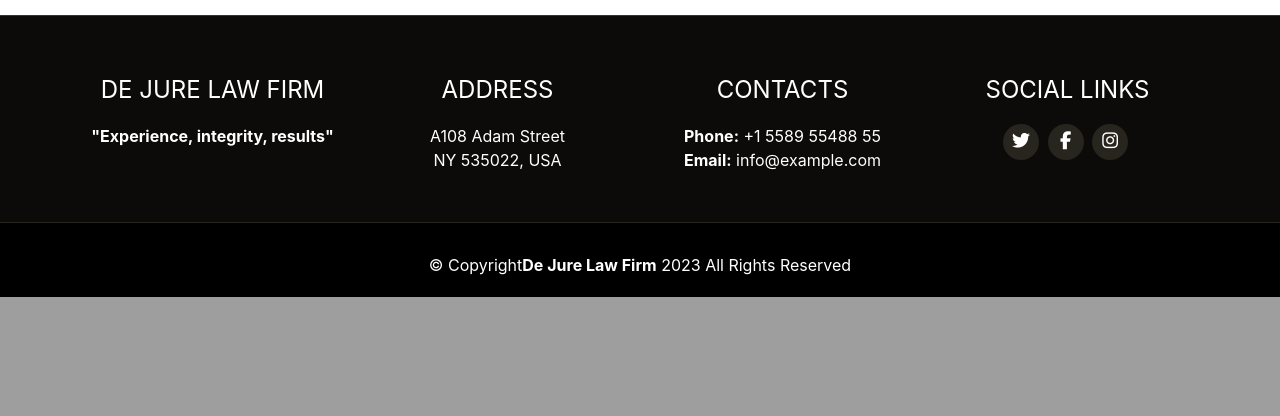
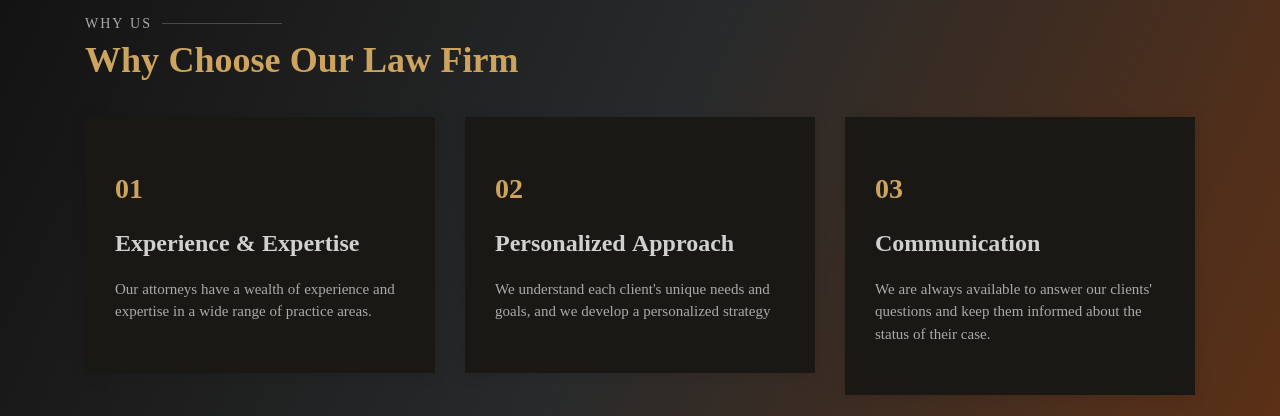
Before and after one commit to daws11/Law-Firm-Website, a Django app: page / in a window 1280 px wide. Shown: the part 867-1283 px from the top of the page. Before the commit the page ends 1164 px from the top, so only its background shows below. Run offline with Django 3.2, Linux system fonts and the light colour scheme; data that the repository does not hold is empty; some libraries are stand-ins or nearby versions; some web fonts are replaced.

Commit message:
Add about us section with styles

```diff
--- a/static/css/style.css
+++ b/static/css/style.css
@@ -1,5 +1,42 @@
+/* general styles */
+body {
+    font-family: 'Noto Serif Lao', serif;
+}
+
+.section-title {
+    padding-bottom: 40px;
+    padding: 20px 0 30px 0;
+}
+
+.section-title h2 {
+    font-size: 14px;
+    font-weight: 500;
+    padding: 0;
+    line-height: 1px;
+    margin: 0 0 5px 0;
+    letter-spacing: 2px;
+    text-transform: uppercase;
+    color: #aaaaaa;
+}
+
+.section-title h2::after {
+    content: "";
+    width: 120px;
+    height: 1px;
+    display: inline-block;
+    background: rgba(255, 255, 255, 0.2);
+    margin: 4px 10px;
+}
+
+.section-title p {
+    margin: 0;
+    margin: 0;
+    font-size: 36px;
+    font-weight: 700;
+    color: #cda45e;
+}
+
 /* header */
-
 .navbar {
     background: #28251f;
     font-size: large;
@@ -34,6 +71,127 @@
 
 #background-text h5 {
     font-family: 'Tiro Devanagari Hindi', serif;
+}
+
+/* why us */
+.why-us, .team, .testimonial {
+    background: linear-gradient(115deg, #141313, #282A2B,  #5B3016)
+}
+
+.why-us .box {
+    padding: 50px 30px;
+    box-shadow: 0px 2px 15px rgba(0, 0, 0, 0.1);
+    transition: all ease-in-out 0.3s;
+    background: #1a1814;
+}
+
+.why-us .box span {
+    display: block;
+    font-size: 28px;
+    font-weight: 700;
+    color: #cda45e;
+}
+
+.why-us .box h4 {
+    font-size: 24px;
+    font-weight: 600;
+    padding: 0;
+    margin: 20px 0;
+    color: rgba(255, 255, 255, 0.8);
+}
+
+.why-us .box p {
+    color: #aaaaaa;
+    font-size: 15px;
+    margin: 0;
+    padding: 0;
+}
+
+.why-us .box:hover {
+    background: #cda45e;
+    padding: 30px 30px 70px 30px;
+    box-shadow: 10px 15px 30px rgba(0, 0, 0, 0.18);
+}
+
+.why-us .box:hover span, .why-us .box:hover h4, .why-us .box:hover p {
+    color: #fff;
+}
+
+/* about us */
+.about {
+    background: url("https://res.cloudinary.com/dremtdt73/image/upload/v1678799935/download_7_nqlgkv.jpg") center center;
+    background-size: cover;
+    position: relative;
+    color: #fff;
+    padding: 80px 0;
+}
+
+.about:before {
+    content: "";
+    background: rgba(0, 0, 0, 0.471);
+    position: absolute;
+    bottom: 0;
+    top: 0;
+    left: 0;
+    right: 0;
+}
+
+.about .about-img {
+    position: relative;
+    transition: 0.5s;
+}
+
+.about .about-img img {
+    max-width: 100%;
+    height: 400px;
+    border: 4px solid rgba(255, 255, 255, 0.2);
+    position: relative;
+}
+
+.about .about-img::before {
+    position: absolute;
+    left: 20px;
+    top: 20px;
+    width: 60px;
+    height: 60px;
+    z-index: 1;
+    content: "";
+    border-left: 5px solid #cda45e;
+    border-top: 5px solid #cda45e;
+    transition: 0.5s;
+}
+
+.about .about-img::after {
+    position: absolute;
+    right: 20px;
+    bottom: 20px;
+    width: 60px;
+    height: 60px;
+    z-index: 2;
+    content: "";
+    border-right: 5px solid #cda45e;
+    border-bottom: 5px solid #cda45e;
+    transition: 0.5s;
+}
+
+.about .about-img:hover {
+    transform: scale(1.03);
+}
+
+.about .about-img:hover::before {
+    left: 10px;
+    top: 10px;
+}
+
+.about .about-img:hover::after {
+    right: 10px;
+    bottom: 10px;
+}
+
+@media (min-width: 1024px) {
+    .about {
+      background-attachment: fixed;
+    }
 }
 
 /* footer */
--- a/templates/index.html
+++ b/templates/index.html
@@ -17,6 +17,65 @@
       </div>
     </div>
   </div>
+
+
+<!-- Why Us Section ======= -->
+<section id="why-us" class="why-us">
+  <div class="container" data-aos="fade-up">
+    <div class="section-title">
+      <h2>Why Us</h2>
+        <p>Why Choose Our Law Firm</p>
+    </div>
+  <div class="row">
+    <!-- first column -->
+    <div class="col-lg-4">
+      <div class="box" data-aos="zoom-in" data-aos-delay="100">
+        <span>01</span>
+          <h4>Experience & Expertise</h4>
+            <p>Our attorneys have a wealth of experience and expertise in a wide range of practice areas. </p>
+      </div>
+    </div>
+    <!-- second column -->
+    <div class="col-lg-4 mt-4 mt-lg-0">
+        <div class="box" data-aos="zoom-in" data-aos-delay="200">
+          <span>02</span>
+            <h4>Personalized Approach</h4>
+              <p>We understand each client's unique needs and goals, and we develop a personalized strategy </p>
+        </div>
+    </div>
+    <!-- third column -->
+      <div class="col-lg-4 mt-4 mt-lg-0">
+        <div class="box" data-aos="zoom-in" data-aos-delay="300">
+          <span>03</span>
+            <h4>Communication </h4>
+              <p>We are always available to answer our clients' questions and keep them informed about the status of their case.</p>
+        </div>
+      </div>
+    </div>
+    <br>
+  </div>
+</section>
+
+<!-- About Section -->
+<section id="about" class="about">
+  <div class="container" data-aos="fade-up">
+    <div class="row">
+      <div class="col-lg-6 order-1 order-lg-2" data-aos="zoom-in" data-aos-delay="100">
+        <div class="about-img">
+          <img src="https://res.cloudinary.com/dremtdt73/image/upload/v1678975992/pexels-august-de-richelieu-4427431_jj6erl.jpg" alt="team-de-jure">
+        </div>
+      </div>
+        <div class="col-lg-6 pt-4 pt-lg-0 order-2 order-lg-1 content">
+          <h5>At our law firm, we are dedicated to providing our clients with the highest level of legal representation and guidance. Our team of experienced attorneys and staff are committed to helping our clients navigate even the most complex legal issues with ease.
+          </h5><br>
+          <h5> Our attorneys have a wealth of experience in a wide range of practice areas, including but not limited to personal injury, family law, criminal defense, and business law.
+          </h5><br>
+          <h5>We believe that open communication, trust, and mutual respect are essential components of a successful attorney-client relationship, and we strive to cultivate these values in every interaction.
+          </h5>
+        </div>
+    </div>
+  </div>
+</section>
 
         <!-- Blog Entries Column -->
         <div class="col-12 mt-3 left">
```
